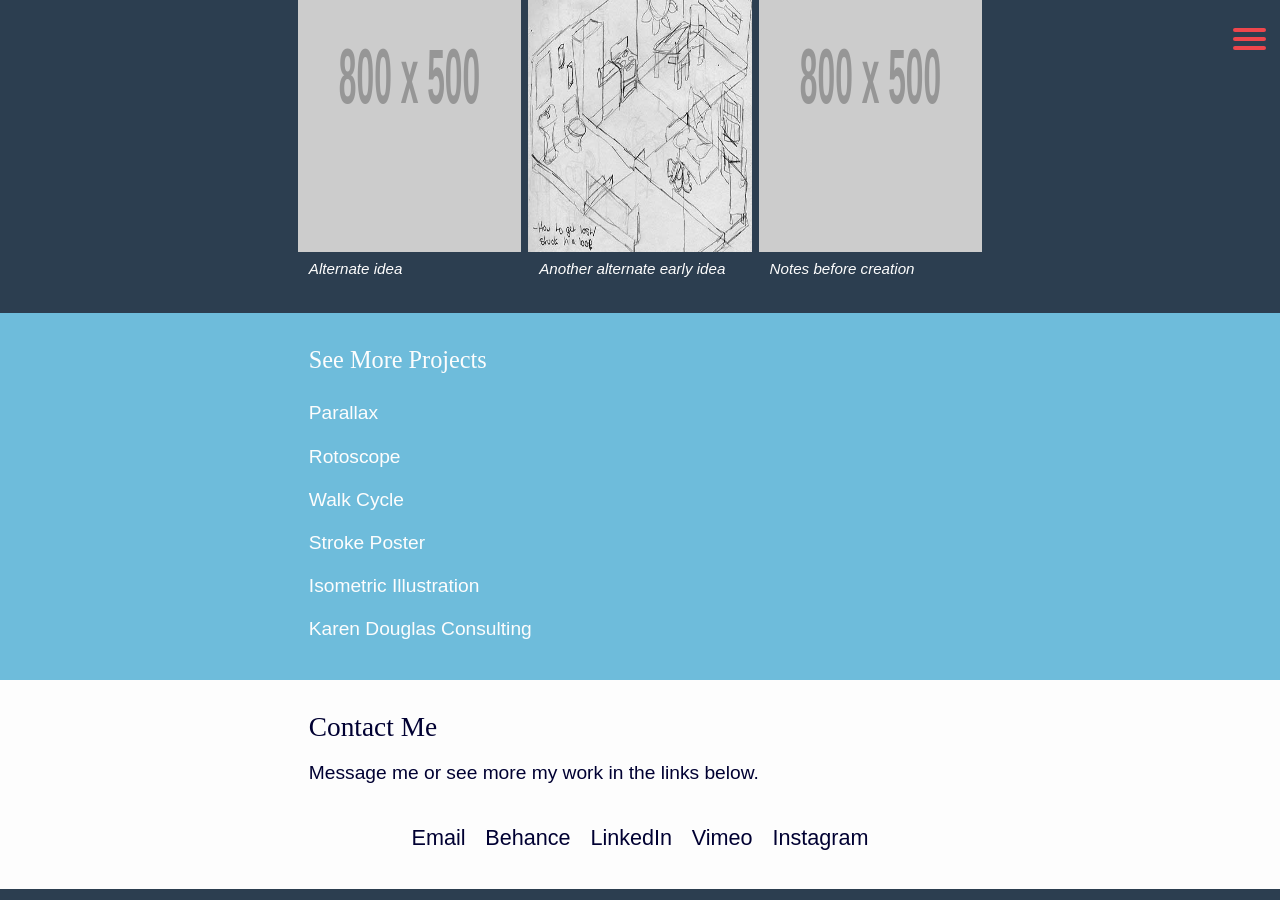
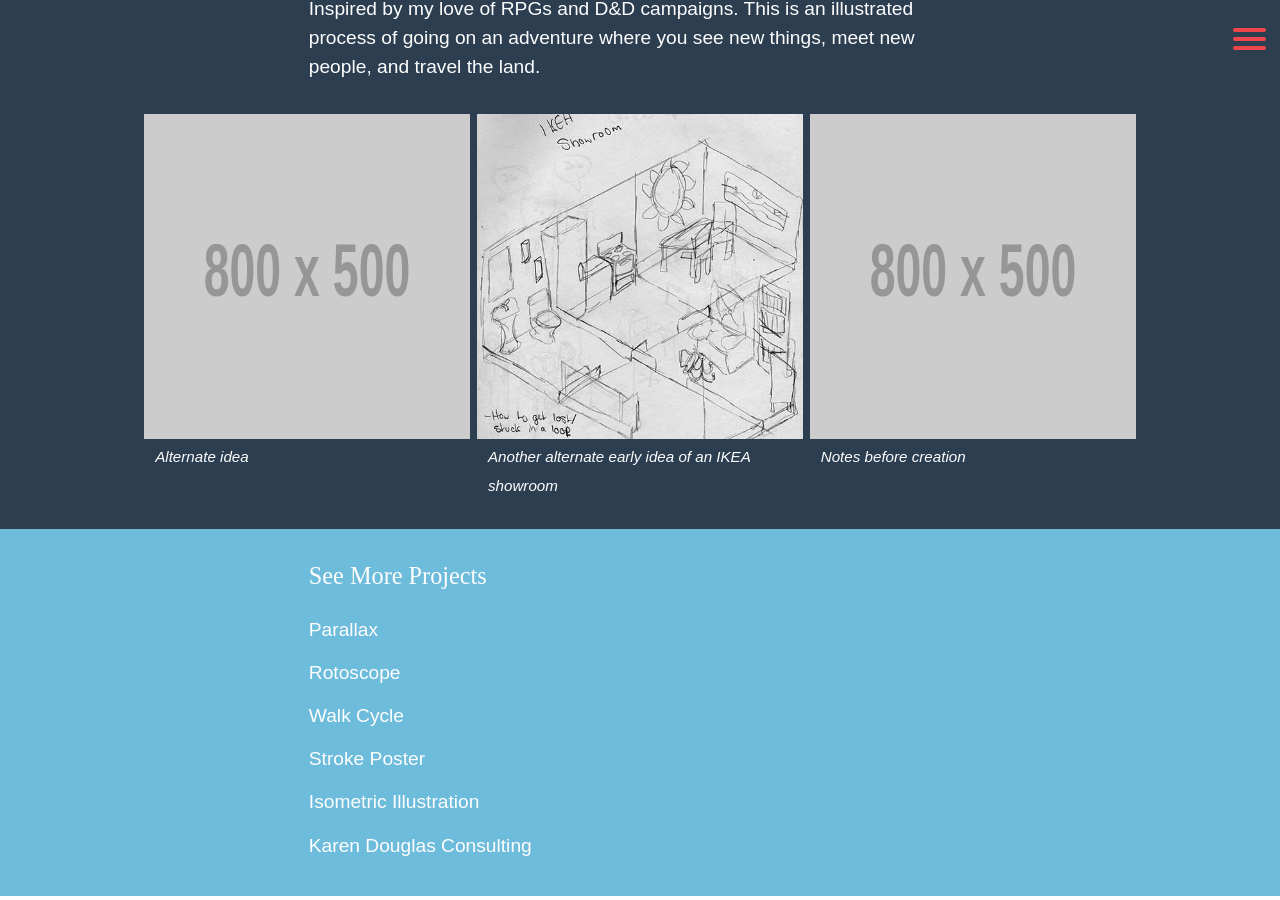
Before and after one commit to hldouglas/portfolio, a Jekyll site: the page built from isometric-illustration.html, in a window 1280 px wide and 900 px high, scrolled down 824 px. Built offline with Jekyll 4.4.1, drawn with Linux system fonts in a browser that asks for light colours.

Commit message:
Optimizing layout sizing

```diff
--- a/isometric-illustration.html
+++ b/isometric-illustration.html
@@ -2,39 +2,67 @@
 layout: projects
 ---
 
-<main itemscope itemtype="https://hannahdouglas.work/isometric-illustration" class="wrapper max-length">
-  <h2 itemprop="name" class="gutter-1-2 pad-t-1-2 push-1-2">Isometric Illustration</h2>
+<main itemscope itemtype="https://hannahdouglas.work/isometric-illustration" class="wrapper">
+  <div class="max-length">
+    <h2 itemprop="name" class="gutter-1-2 pad-t-1-2 push-1-2">Isometric Illustration</h2>
+  </div>
   <div class="grid">
     <div class="unit unit-xs-1 unit-s-1 unit-m-1 unit-l-1 unit-xl-1">
       <img itemprop="image" class="img-flex image island-1-8" src="{{site.baseurl}}/images/isometric.jpg" alt="An isometric illustration of a D&amp;D campaign">
     </div>
-    <div class="unit unit-xs-1 unit-s-1 unit-m-1 unit-l-1 unit-xl-1">
+    <div class="unit unit-xs-1 unit-s-1 unit-m-1 unit-l-1 unit-xl-1 max-length">
       <p itemprop="description" class="white-text gutter-1-2 push pad-t-1-2">Inspired by my love of RPGs and D&amp;D campaigns. This is an illustrated process of going on an adventure where you see new things, meet new people, and travel the land.</p>
     </div>
-    <div class="unit unit-xs-1 unit-s-1 unit-m-1-2 unit-l-1-3 unit-xl-1-3">
+
+    <div class="unit unit-xs-hidden unit-s-hidden unit-m-hidden unit-l-1-3 unit-xl-1-3">
       <figure>
-        <div class="embed embed-2by3">
+        <div class="embed embed-1by1">
           <img itemprop="image" class="img-flex image island-1-8 embed-item" src="https://via.placeholder.com/800x500">
         </div>
         <figcaption class="gutter-1-2 micro">Alternate idea</figcaption>
       </figure>
     </div>
-    <div class="unit unit-xs-1 unit-s-1 unit-m-1-2 unit-l-1-3 unit-xl-1-3">
+    <div class="unit unit-xs-1 unit-s-1 unit-m-1-2 unit-l-hidden unit-xl-hidden">
       <figure>
-        <div class="embed embed-2by3">
+        <div class="embed embed-185by100">
+          <img itemprop="image" class="img-flex image island-1-8 embed-item" src="https://via.placeholder.com/800x500">
+        </div>
+        <figcaption class="gutter-1-2 micro">Alternate idea</figcaption>
+      </figure>
+    </div>
+
+    <div class="unit unit-xs-hidden unit-s-hidden unit-m-hidden unit-l-1-3 unit-xl-1-3">
+      <figure>
+        <div class="embed embed-1by1">
           <img itemprop="image" class="img-flex image island-1-8 embed-item" src="{{site.baseurl}}/images/iso-sketch-2.jpg" alt="An isometric sketch of an IKEA layout">
         </div>
-        <figcaption class="gutter-1-2 micro">Another alternate early idea</figcaption>
+        <figcaption class="gutter-1-2 micro">Another alternate early idea of an IKEA showroom</figcaption>
       </figure>
     </div>
-    <div class="unit unit-xs-1 unit-s-1 unit-m-1 unit-l-1-3 unit-xl-1-3">
+    <div class="unit unit-xs-1 unit-s-1 unit-m-1-2 unit-l-hidden unit-xl-hidden">
       <figure>
-        <div class="embed embed-2by3">
+        <div class="embed embed-185by100">
+          <img itemprop="image" class="img-flex image island-1-8 embed-item pin-c" src="{{site.baseurl}}/images/iso-sketch-2.jpg" alt="An isometric sketch of an IKEA showroom layout">
+        </div>
+        <figcaption class="gutter-1-2 micro">Another alternate early idea of an IKEA showroom</figcaption>
+      </figure>
+    </div>
+
+    <div class="unit unit-xs-hidden unit-s-hidden unit-m-hidden unit-l-1-3 unit-xl-1-3">
+      <figure>
+        <div class="embed embed-1by1">
+          <img itemprop="image" class="img-flex image island-1-8 embed-item" src="https://via.placeholder.com/800x500">
+        </div>
+        <figcaption class="gutter-1-2 micro">Notes before creation</figcaption>
+      </figure>
+    </div>
+    <div class="unit unit-xs-1 unit-s-1 unit-m-1 unit-l-hidden unit-xl-hidden">
+      <figure>
+        <div class="embed embed-185by100">
           <img itemprop="image" class="img-flex image island-1-8 embed-item" src="https://via.placeholder.com/800x500">
         </div>
         <figcaption class="gutter-1-2 micro">Notes before creation</figcaption>
       </figure>
     </div>
   </div>
-
 </main>
--- a/parallax.html
+++ b/parallax.html
@@ -15,7 +15,7 @@ layout: projects
     </div>
     <div class="unit unit-xs-1 unit-s-1 unit-m-1-2 unit-l-1-3 unit-xl-1-3">
       <figure>
-        <div class="embed embed-2by3">
+        <div class="embed embed-1by1">
           <img itemprop="image" class="img-flex image island-1-8 embed-item" src="https://via.placeholder.com/800x500">
         </div>
         <figcaption class="gutter-1-2 micro">Early concepts</figcaption>
@@ -23,7 +23,7 @@ layout: projects
     </div>
     <div class="unit unit-xs-1 unit-s-1 unit-m-1-2 unit-l-1-3 unit-xl-1-3">
       <figure>
-        <div class="embed embed-2by3">
+        <div class="embed embed-1by1">
           <img itemprop="image" class="img-flex image island-1-8 embed-item" src="https://via.placeholder.com/800x500">
         </div>
         <figcaption class="gutter-1-2 micro">Concept sketches</figcaption>
@@ -31,7 +31,7 @@ layout: projects
     </div>
     <div class="unit unit-xs-1 unit-s-1 unit-m-1 unit-l-1-3 unit-xl-1-3">
       <figure>
-        <div class="embed embed-2by3">
+        <div class="embed embed-1by1">
           <img itemprop="image" class="img-flex image island-1-8 embed-item" src="https://via.placeholder.com/800x500">
         </div>
         <figcaption class="gutter-1-2 micro">Layers in Photoshop</figcaption>
```
